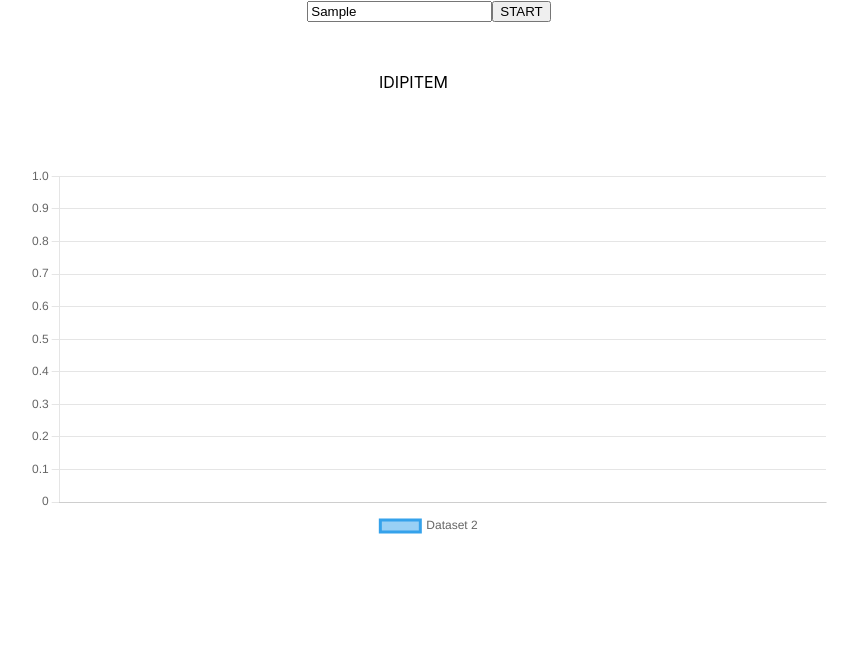
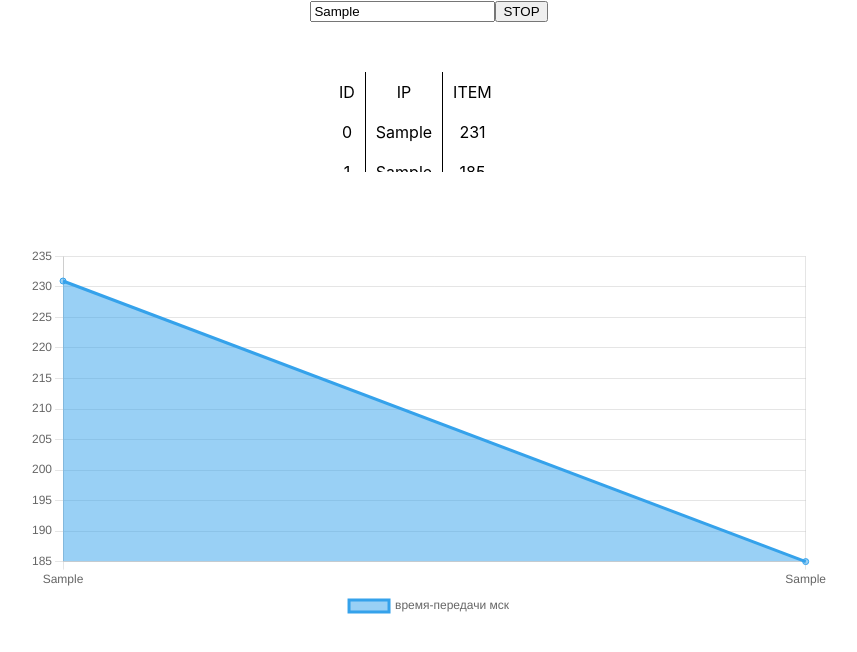
Before and after one commit to KibalkoAndrei/reactts, a React (Create React App) app: page / in a window 1280 px wide. Both pictures are taken after typing "Sample" into the empty fields and a click on the button "START". Shown: the top 652 px of the page, without its empty margins (211-1068 px from the left). Built offline with nearby package versions, Linux system fonts and the light colour scheme.

Commit message:
commit interval

```diff
--- a/src/App.css
+++ b/src/App.css
@@ -9,22 +9,25 @@
 
 .table {
   display: flex;
-  width: 100px;
-   margin: 50px auto;
+  width: 200px;
+  height: 100px;
+  margin: 50px auto;
+  overflow-y: scroll;
+
 }
 
 .tr1 {
-  padding: 5px;
+  padding: 10px;
   border-right: 1px solid black ;
 }
 
 .tr2 {
-  padding: 5px;
+  padding: 10px;
   border-right: 1px solid black ;
 }
 
 .tr3 {
-  padding: 5px;
+  padding: 10px;
 }
 
 @media (prefers-reduced-motion: no-preference) {
--- a/src/App.tsx
+++ b/src/App.tsx
@@ -1,4 +1,4 @@
-import { useState} from 'react';
+import {  useEffect,  useRef,  useState} from 'react';
 import './App.css';
 import Chart from './components/chart';
 
@@ -23,23 +23,49 @@ function App() {
         return Math.floor(Math.random() * (max - min + 1) + min);
     }
 
+    const refCount = useRef<number | null | void | string >(null)
+
+
+    // useEffect(() => {
+    //   return () => clearInterval(refCount.current);
+    // }, []);
+
+    useEffect(()=> {
+      if (boolItem) {
+          refCount.current = window.setInterval(()=> {
+          setlistTime(listTime => [...listTime, getRandomIntInclusive(40, 400)])
+          setListIp(listIp => [...listIp, title])
+          setlistId(listId => [...listId, 0+listId.length])
+        }, 1000);
+      };
+        if  (!boolItem) {
+        //  clearInterval(refCount.current)
+          refCount.current = null
+          setButton('START')
+        }
+
+
+
+    }, [boolItem, title])
+
+
 
 
     const addIP = (e: React.MouseEvent<HTMLButtonElement>) => {
         e.preventDefault()
         setBoolItem(!boolItem)
-        if (boolItem) {
-            setButton('STOP');
-            setListIp([...listIp, title, title, title, title, title, title, title, title,])
-            setlistId([...listId, Date.now(), Date.now(), Date.now(), Date.now(), Date.now(), Date.now(), Date.now(), Date.now()])
-            setlistTime([...listTime, getRandomIntInclusive(30, 40), getRandomIntInclusive(30, 40), getRandomIntInclusive(30, 40), getRandomIntInclusive(30, 40), getRandomIntInclusive(30, 40), getRandomIntInclusive(30, 40), getRandomIntInclusive(30, 40), getRandomIntInclusive(30, 40)])
-        };
-        if (!boolItem) {
-            setButton('START')
-        }
+        setButton('STOP')
     };
-  console.log(listIp, listTime)
 
+    // const closeIP = (e: React.MouseEvent<HTMLButtonElement>) => {
+    //   intervalRef = clearInterval(intervalRef);
+    // }
+
+
+
+
+
+    console.log(listTime, button, boolItem)
   return (
     <div className="App">
         <form action="">
@@ -49,19 +75,20 @@ function App() {
                 onChange={OnChangeHandler}
             />
             <button type="submit" onClick={addIP}>{button}</button>
+            {/* <button type="submit" onClick={closeIP}>STOP</button> */}
         </form>
         <div className='table'>
           <div>
-            <div className='td1'>ID</div>
-            {listIp.map((listItem) => <div className='tr1'>{listItem}</div>)}
+            <div className='tr1'>ID</div>
+            {listId.map((listItem) => <div className='tr1'>{listItem}</div>)}
           </div>
           <div>
-            <div className='td2'>IP</div>
+            <div className='tr2'>IP</div>
             {listIp.map((listItem) => <div className='tr2'>{listItem}</div>)}
           </div>
           <div>
-            <div className='td3'>ITEM</div>
-            {listIp.map((listItem) => <div className='tr3'>{listItem}</div>)}
+            <div className='tr3'>ITEM</div>
+            {listTime.map((listItem) => <div className='tr3'>{listItem}</div>)}
           </div>
         </div>
       <Chart listIP={listIp} listId={listId} listTime={listTime}/>
--- a/src/components/chart/index.tsx
+++ b/src/components/chart/index.tsx
@@ -53,7 +53,7 @@ const Chart:React.FunctionComponent<ChartProps> = ({listIP, listId, listTime}) =
   datasets: [
     {
       fill: true,
-      label: 'Dataset 2',
+      label: 'время-передачи мск',
       data: listTime,
       borderColor: 'rgb(53, 162, 235)',
       backgroundColor: 'rgba(53, 162, 235, 0.5)',
```
Also changed, not shown: src/components/intarval.tsx (added, +29 -0 lines).
